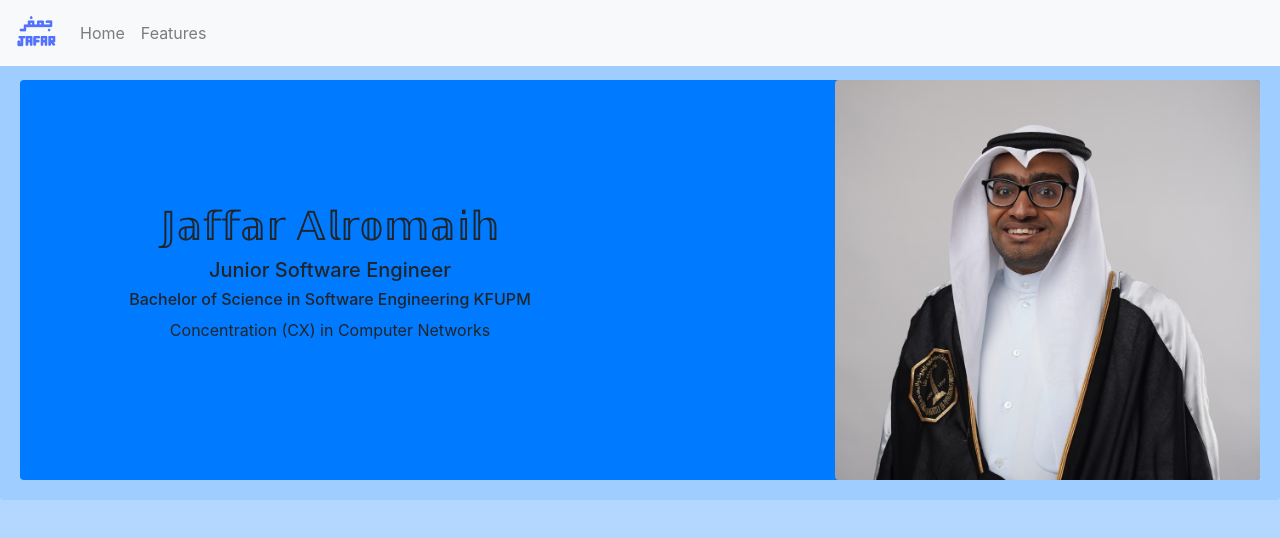
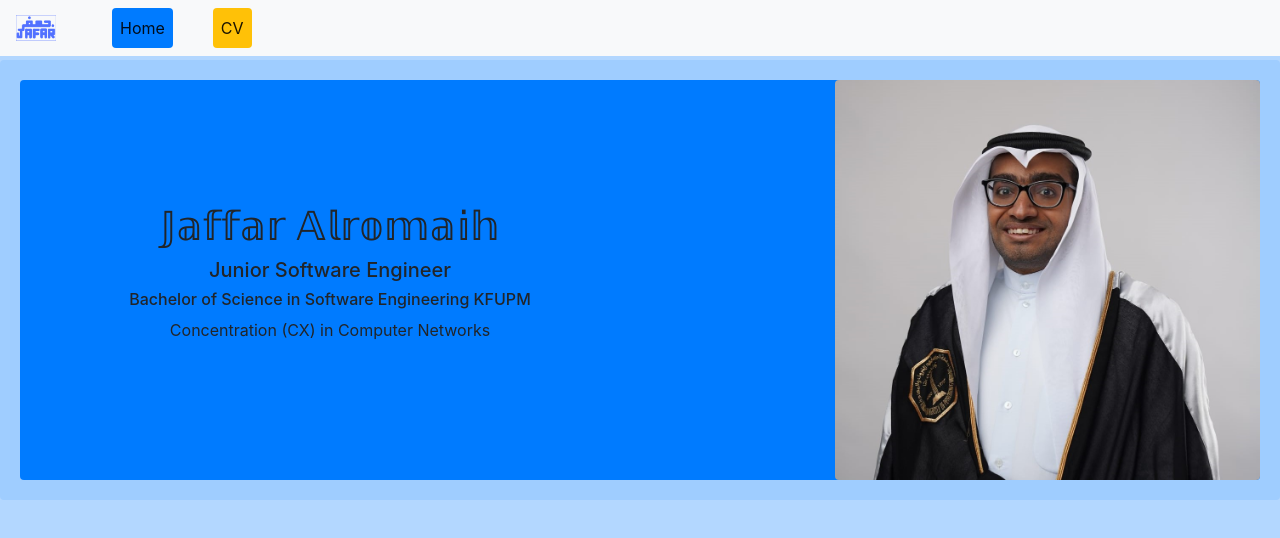
Before and after one commit to Dracolmao/Dracolmao.github.io, a plain HTML site: page index.html in a window 1280 px wide. Drawn offline with Linux system fonts and the light colour scheme; files whose address does not match are found by name.

Commit message:
logo fix again

```diff
--- a/index.html
+++ b/index.html
@@ -12,11 +12,13 @@
     <div>
       <nav class="navbar navbar-expand navbar-light bg-light fixed-top">
         <div class="container-fluid">
-          <img class="navbar-brand" src="img/Untitled design.png" id="logo" />
+          <img class="navbar-brand" src="img/jafar logo.png" id="logo" />
           <div class="collapse navbar-collapse show" id="navbarNavAltMarkup">
             <div class="navbar-nav">
-              <a class="nav-link" href="#">Home</a>
-              <a class="nav-link" href="#">Features</a>
+              <div class="padding bg-light"></div>
+              <a class="nav-link active rounded bg-primary" href="index.html#">Home</a>
+              <div class="padding bg-light"></div>
+              <a class="nav-link active rounded bg-warning" href="#">CV</a>
             </div>
           </div>
         </div>
@@ -31,8 +33,7 @@
           <h1 class="text-center">𝕁𝕒𝕗𝕗𝕒𝕣 𝔸𝕝𝕣𝕠𝕞𝕒𝕚𝕙</h1>
           <h5 class="text-center">Junior Software Engineer</h5>
           <h6 class="text-center">
-            Bachelor of Science in Software Engineering
-            KFUPM
+            Bachelor of Science in Software Engineering KFUPM
           </h6>
           <p class="text-center">Concentration (CX) in Computer Networks</p>
         </div>
@@ -49,6 +50,5 @@
         </div>
       </div>
     </div>
-
   </body>
 </html>
```
Also changed, not shown: css/bootstrap.css, img/jafar logo.png (added).
